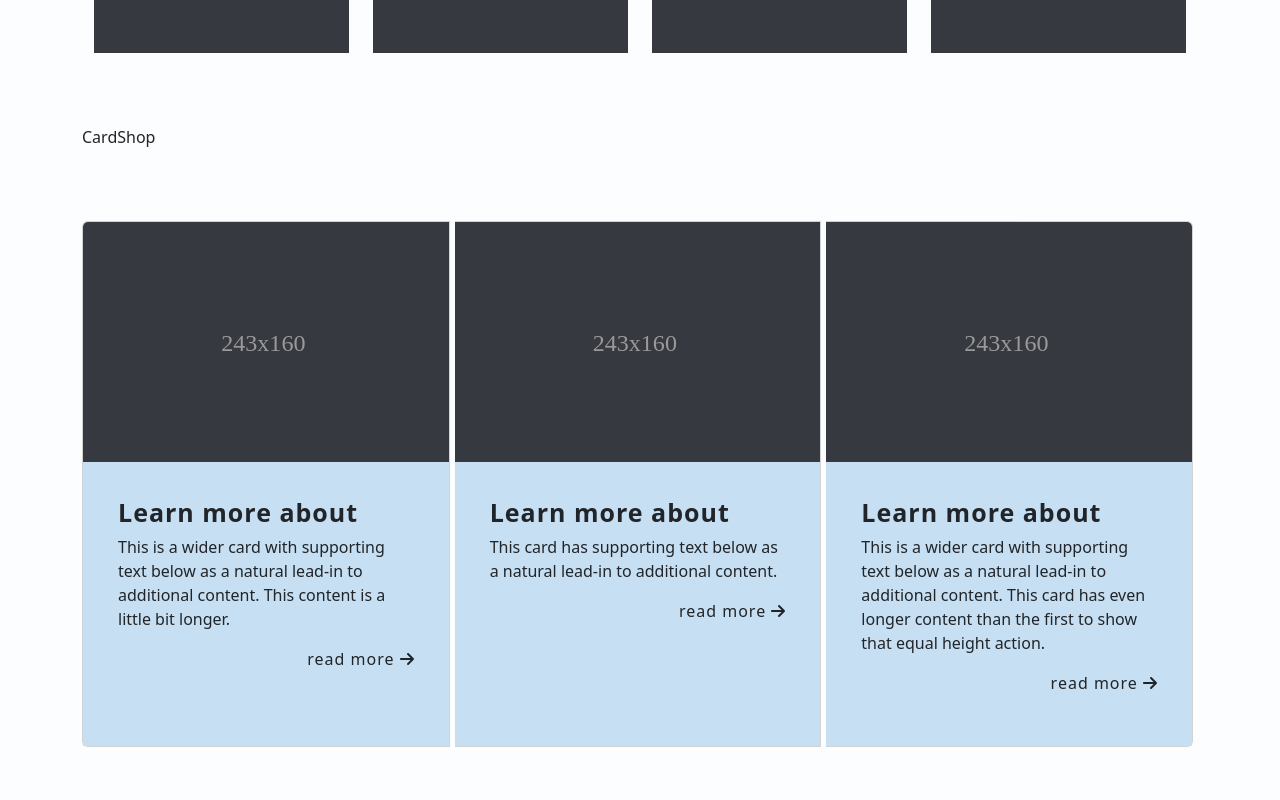
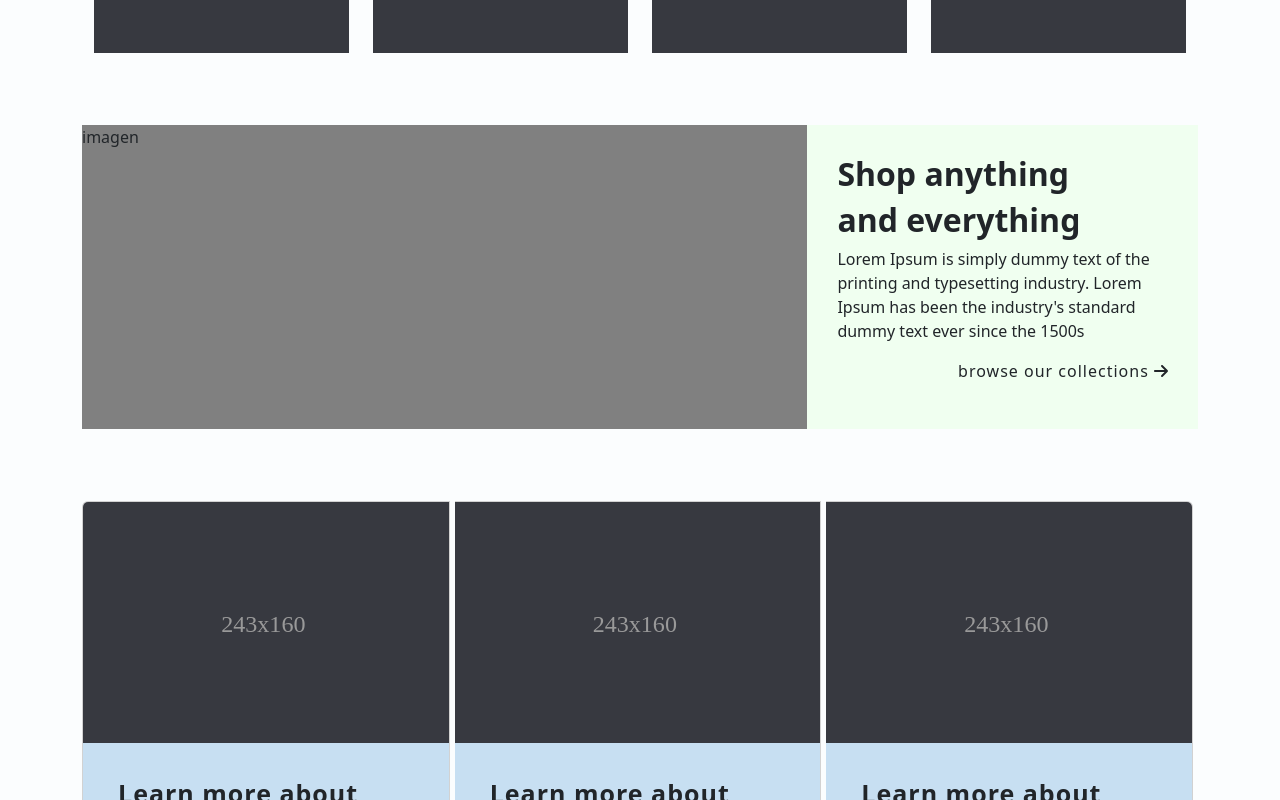
Before and after one commit to Perez18/prueba-frontend, a React (Create React App) app: page / in a window 1280 px wide. Shown: the part 1820-2620 px from the top of the page. Built offline with nearby package versions, Linux system fonts and the light colour scheme.

Commit message:
component cardShop

```diff
--- a/src/scss/components/TheContent/_product.scss
+++ b/src/scss/components/TheContent/_product.scss
@@ -1,3 +1,9 @@
+.more {
+    font-weight: 500;
+    text-align: end;
+    letter-spacing: 1px;
+}
+
 // Card Discovert
 .card-discovery {
     .article {
@@ -5,35 +11,42 @@
         .title {
             font-weight: bold;
         }
-
-        .helper{
-            font-weight: 500;
-            text-align: end;
-            letter-spacing: 1px;
-        }
     }
 }
 
 // Card learMore
-.card-learMore{
-    .card{
+.card-learMore {
+    .card {
         margin-right: 5px;
     }
-    .card-title{
+    .card-title {
         font-size: 25px;
         letter-spacing: 1px;
         font-weight: bold;
     }
 
-    .card-body{
+    .card-body {
         padding: 35px;
         background: $color-celeste-dark;
     }
 
-    .more{
-        font-weight: 500;
-        text-align: end;
-        letter-spacing: 1px;
+}
+
+//Card Shop
+.card-shop {
+    display: flex;
+
+    .image{
+        width: 65%;
+        background: gray;
     }
 
+    .article{
+        width: 35%;
+        padding: 30px;
+        background: #f0fff0;
+        h1,h2,h3{
+            font-weight: bold;
+        }
+    }
 }
--- a/src/scss/components/TheFooter/_footer.scss
+++ b/src/scss/components/TheFooter/_footer.scss
@@ -36,11 +36,13 @@
     .section-redes {
         background: $color-base-dark;
         font-size: 13px;
+        display: flex;
+        flex-direction: column;
     }
 
-    .section-redes .redes {
-        margin: 13rem 0 3rem 0;
-    }
+    // .section-redes .redes {
+    //     margin: 13rem 0 3rem 0;
+    // }
 
     .section-redes .redes li {
         display: inline-block;
--- a/src/scss/components/pages/_page404.scss
+++ b/src/scss/components/pages/_page404.scss
@@ -3,12 +3,6 @@
     img {
         width: 100%;
     }
-
-    // .four_zero_four_bg {
-    //     background-image: url(https://i0.wp.com/www.silocreativo.com/en/wp-content/uploads/2017/11/diseno-web-404-CSS.gif?resize=600%2C323&quality=100&strip=all&ssl=1);
-    //     height: 75vh;
-    //     background-position: center;
-    // }
 
     h1,
     h3 {
@@ -16,9 +10,13 @@
     }
 
     .link-404 {
+        display: inline-block;
+        border: 1px solid $color-almond;
+        border-radius: 10px;
+        background: $color-almond;
         text-decoration: none;
-        color: #fff !important;
-        display: inline-block;
+        padding: 10px;
+        color: rgb(98, 96, 96);
     }
 
     .content-404 {
--- a/src/views/pages/Page404.jsx
+++ b/src/views/pages/Page404.jsx
@@ -11,9 +11,7 @@ const Page404 = () => {
 
       <div className="content-404 text-center">
         <p>La pagina que buscas no esta disponible!</p>
-        <button>
           <Link to="/" className="link-404">Ir al inicio</Link>
-        </button>
       </div>
     </div>
   )
--- a/src/views/product/Components/CardDiscovery.jsx
+++ b/src/views/product/Components/CardDiscovery.jsx
@@ -44,7 +44,7 @@ export const CardDiscovery = ({
                                         <div className='article'>
                                             <h3 className='title'>{article?.title}</h3>
                                             <p className='text'>{article?.text}</p>
-                                            <p className='helper'>{article?.helper} <FontAwesomeIcon icon={faArrowRight} /> </p>
+                                            <p className='more'>{article?.helper} <FontAwesomeIcon icon={faArrowRight} /> </p>
                                         </div>
                                     )
 
--- a/src/views/product/Components/CardShop.jsx
+++ b/src/views/product/Components/CardShop.jsx
@@ -1,7 +1,27 @@
 import React from 'react'
+
+// img/icon
+import { FontAwesomeIcon } from '@fortawesome/react-fontawesome'
+import { faArrowRight } from '@fortawesome/free-solid-svg-icons'
 
 export const CardShop = () => {
   return (
-    <div>CardShop</div>
+    <div className='card-shop'>
+      <div className='image'>
+        imagen
+      </div>
+      <div className='article'>
+        <h2>Shop anything</h2>
+        <h2>and everything</h2>
+        <p>
+          Lorem Ipsum is simply dummy text of the printing and typesetting industry.
+          Lorem Ipsum has been the industry's standard dummy text ever since the 1500s
+        </p>
+        <p className='more'>
+          browse our collections <FontAwesomeIcon icon={faArrowRight} />
+        </p>
+      </div>
+
+    </div>
   )
 }
```
Also changed, not shown: 2 other files (tests, documents, lock files or other folders).
